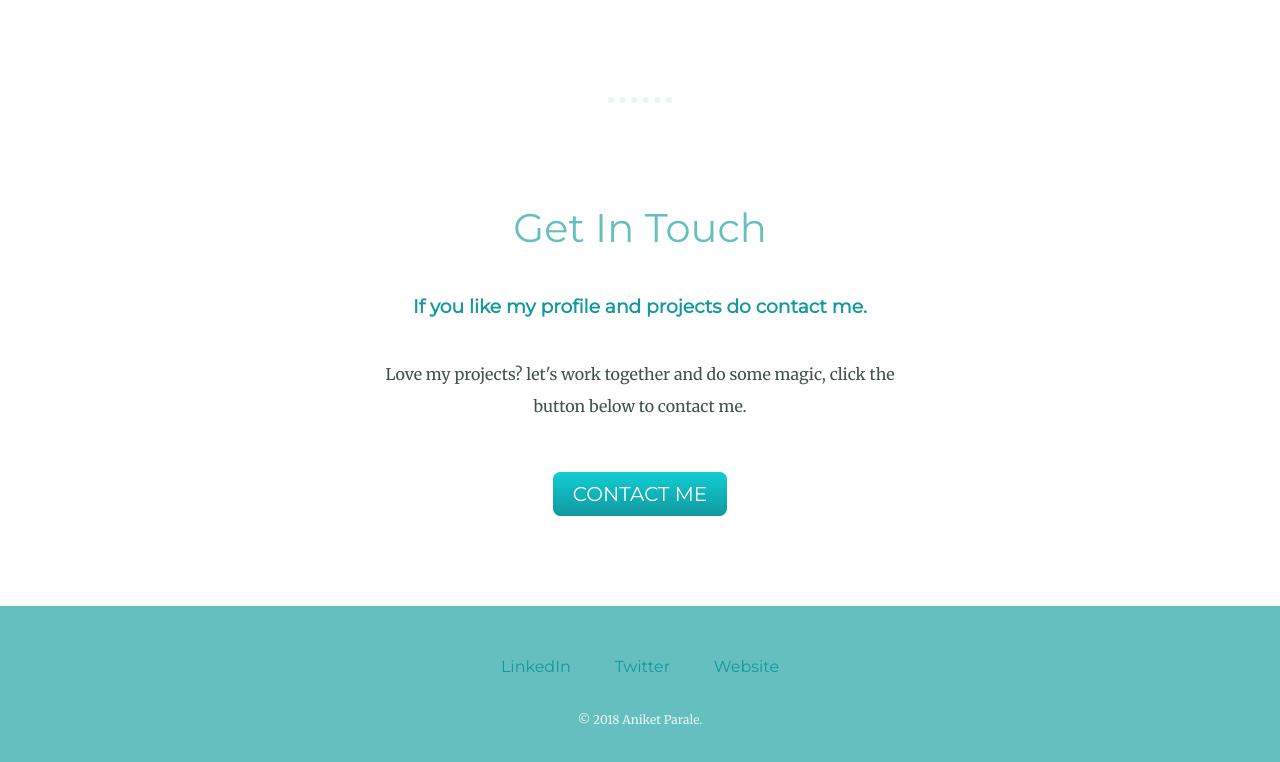
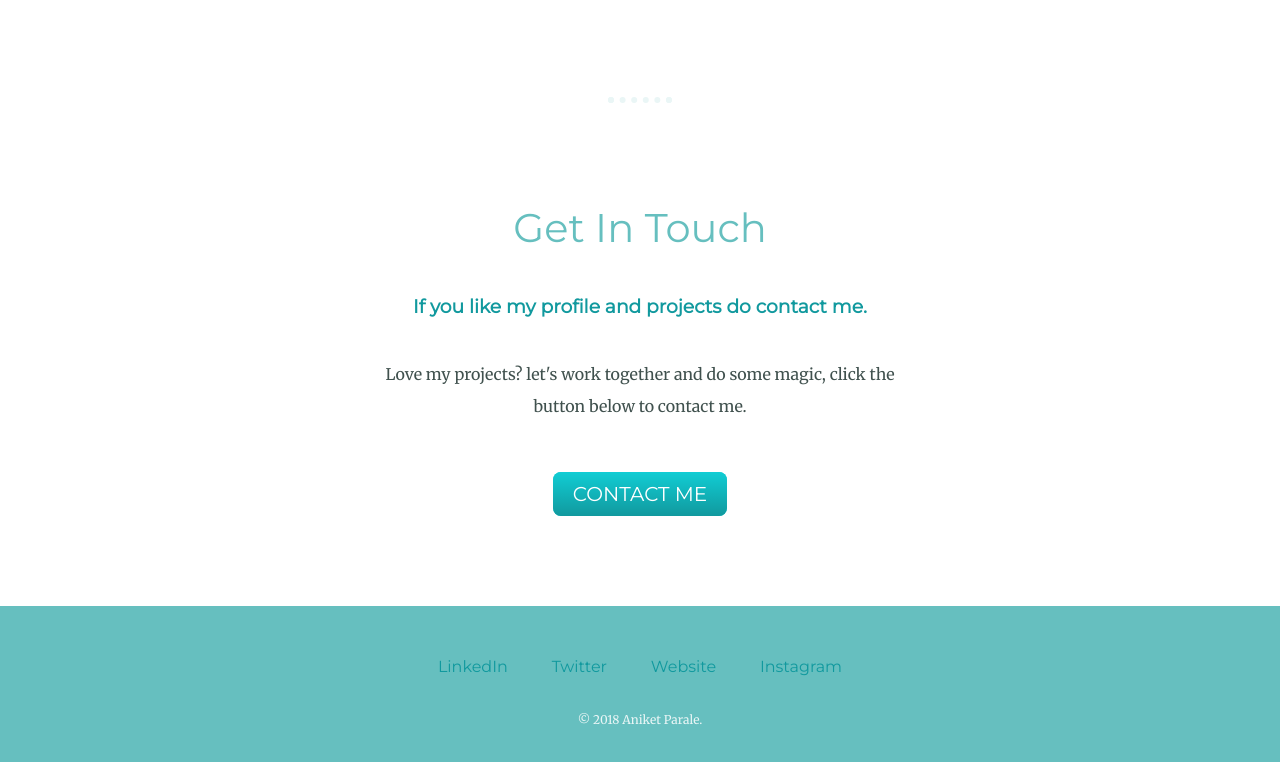
Before and after one commit to AniketParale/Resume, a plain HTML site: page index.html in a window 1280 px wide. Shown: the part 2135-2897 px from the top of the page. Drawn offline with Linux system fonts and the light colour scheme.

Commit message:
updated index.html

```diff
--- a/index.html
+++ b/index.html
@@ -58,6 +58,7 @@
     <a target="_blank" class="footer-link" href="https://www.linkedin.com/in/aniket-parale-27b20b207">LinkedIn</a>
     <a target="_blank" class="footer-link" href="https://twitter.com/aniket_parale02">Twitter</a>
     <a target="_blank" class="footer-link" href="https://www.worldattip.blogspot.com/">Website</a>
+    <a target="_blank" class="footer-link" href="https://www.instagram.com/aniket_parale/">Instagram</a>
     <p class="copyright">© 2018 Aniket Parale.</p>
   </div>
 </body>
```
